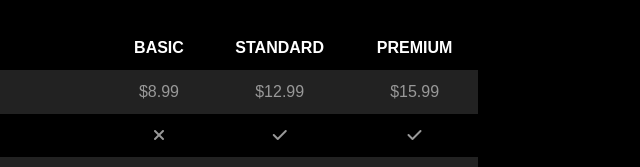
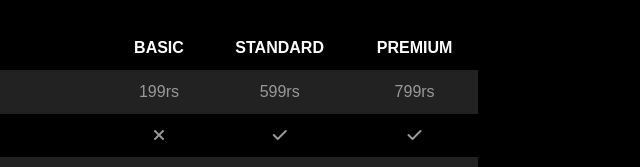
Before and after one commit to iSumanThakur436/NETFLIX, a website: page index.html in a window 1280 px wide. Both pictures are taken after a click on the element "Pick your price". Shown: the part 1063-1230 px from the top of the page, 578-1218 px from the left. Drawn offline with Linux system fonts and the light colour scheme.

Commit message:
Update index.html

```diff
--- a/index.html
+++ b/index.html
@@ -114,9 +114,9 @@
     						<tbody>
     							<tr>
     								<td>Monthly price after free month ends on 6/19/19</td>
-    								<td>$8.99</td>
-    								<td>$12.99</td>
-    								<td>$15.99</td>
+    								<td>199rs</td>
+    								<td>599rs</td>
+    								<td>799rs</td>
     							</tr>
     							<tr>
     								<td>HD Available</td>
```
